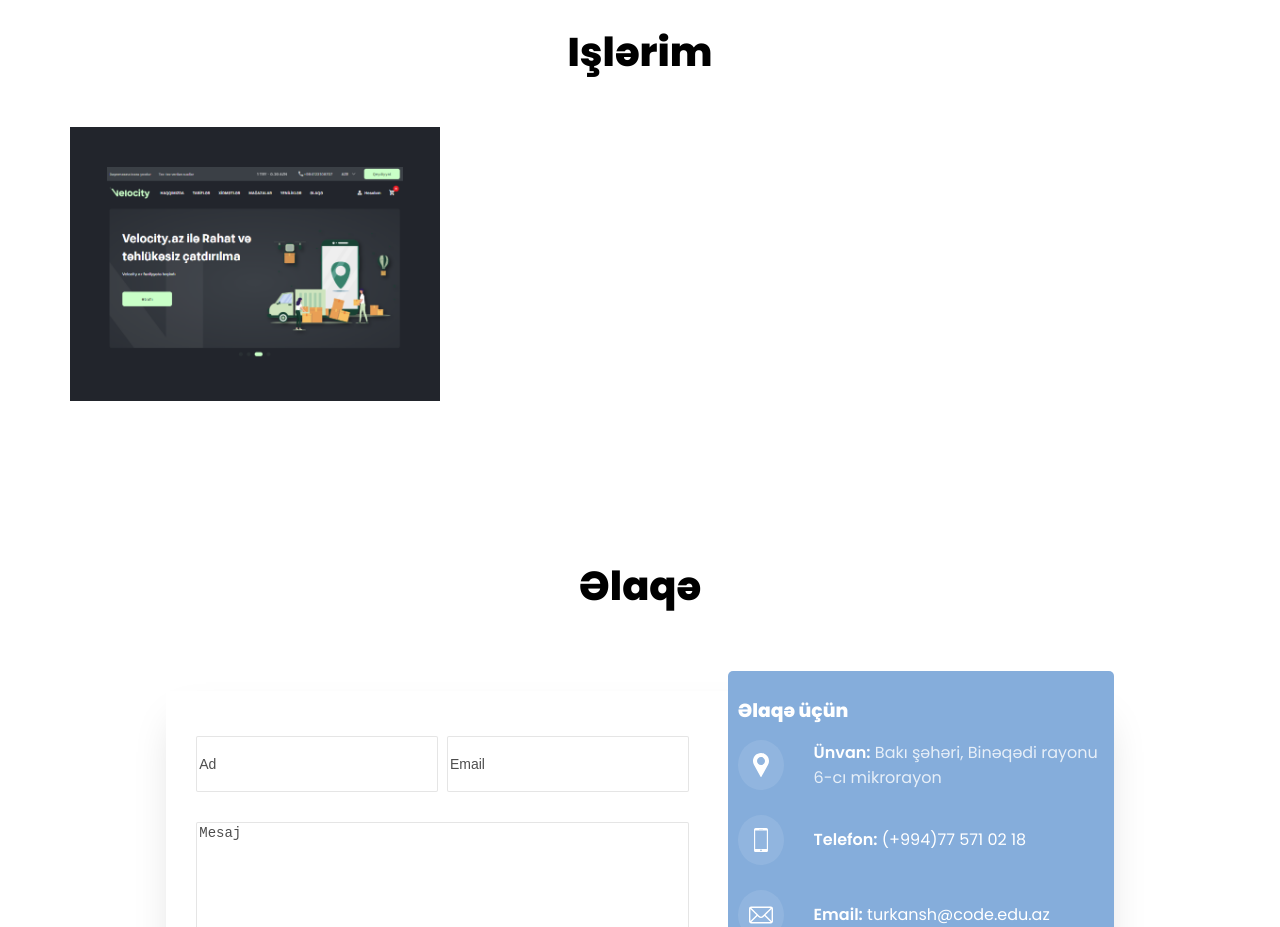
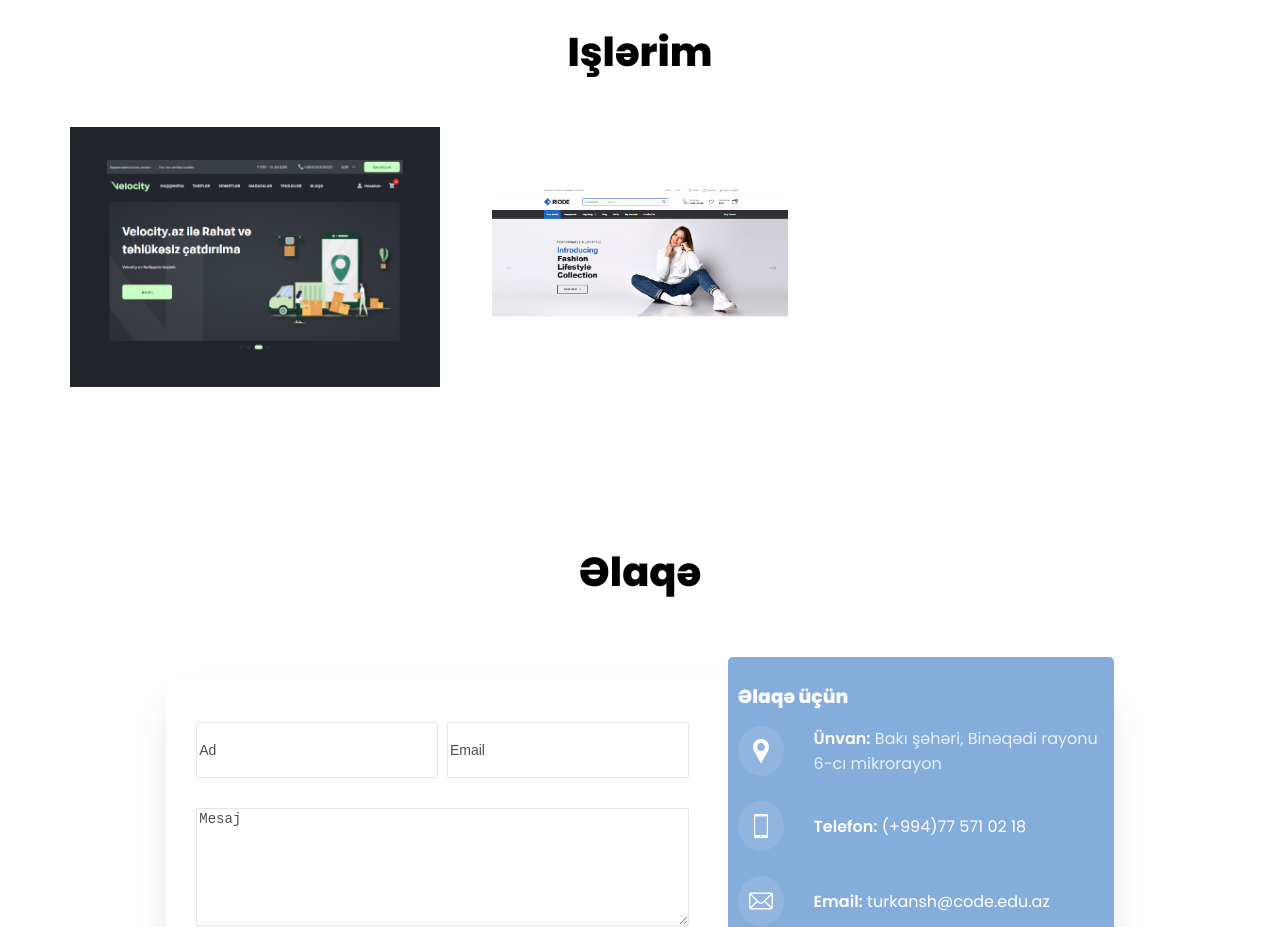
Before and after one commit to hashimovaturkan/my-portfolio, a website: page index.html in a window 1280 px wide. Shown: the part 3980-4907 px from the top of the page. Drawn offline with Linux system fonts and the light colour scheme.

Commit message:
Update-24-09-2021

```diff
--- a/assets/sass/pages/_home.scss
+++ b/assets/sass/pages/_home.scss
@@ -103,10 +103,16 @@
     &__box{
         position: relative;
         width: 100%;
-        background: url("../images/back.png");
+        height: 26rem;
         @include flexbox;
         overflow: hidden;
         cursor: pointer;
+        &--1{
+            background: url("../images/back.png");
+        }
+        &--2{
+            background: url("../images/riodeback.png");
+        }
     }
     &__img{
         margin: 4rem;
--- a/index.html
+++ b/index.html
@@ -557,11 +557,20 @@
                 <div class="work__wrapper" data-hover-in="work">
                     <div class="row">
                         <div class="col-12 col-sm-12 col-md-6 col-lg-4 col-xl-4">
-                            <a href="https://hashimovaturkan.github.io/Velocity/" target="_blank" class="work__box">
+                            <a href="https://hashimovaturkan.github.io/Velocity/" target="_blank" class="work__box work__box--1">
                                 <img class="work__img" src="./assets/images/velocity.png" alt="">
                                 <div class="work__close">
                                     <svg class="work__plus" height="30" viewBox="0 0 426.66667 426.66667" width="30" xmlns="http://www.w3.org/2000/svg"><path d="m405.332031 192h-170.664062v-170.667969c0-11.773437-9.558594-21.332031-21.335938-21.332031-11.773437 0-21.332031 9.558594-21.332031 21.332031v170.667969h-170.667969c-11.773437 0-21.332031 9.558594-21.332031 21.332031 0 11.777344 9.558594 21.335938 21.332031 21.335938h170.667969v170.664062c0 11.777344 9.558594 21.335938 21.332031 21.335938 11.777344 0 21.335938-9.558594 21.335938-21.335938v-170.664062h170.664062c11.777344 0 21.335938-9.558594 21.335938-21.335938 0-11.773437-9.558594-21.332031-21.335938-21.332031zm0 0"/></svg>
                                     <span class="work__title">Velocity</span>
+                                </div>
+                            </a>
+                        </div>
+                        <div class="col-12 col-sm-12 col-md-6 col-lg-4 col-xl-4">
+                            <a href="https://github.com/hashimovaturkan/riode-aspnetcore-shop" target="_blank" class="work__box work__box--2">
+                                <img class="work__img" src="./assets/images/riode.png" alt="">
+                                <div class="work__close">
+                                    <svg class="work__plus" height="30" viewBox="0 0 426.66667 426.66667" width="30" xmlns="http://www.w3.org/2000/svg"><path d="m405.332031 192h-170.664062v-170.667969c0-11.773437-9.558594-21.332031-21.335938-21.332031-11.773437 0-21.332031 9.558594-21.332031 21.332031v170.667969h-170.667969c-11.773437 0-21.332031 9.558594-21.332031 21.332031 0 11.777344 9.558594 21.335938 21.332031 21.335938h170.667969v170.664062c0 11.777344 9.558594 21.335938 21.332031 21.335938 11.777344 0 21.335938-9.558594 21.335938-21.335938v-170.664062h170.664062c11.777344 0 21.335938-9.558594 21.335938-21.335938 0-11.773437-9.558594-21.332031-21.335938-21.332031zm0 0"/></svg>
+                                    <span class="work__title">Riode</span>
                                 </div>
                             </a>
                         </div>
```
Also changed, not shown: assets/css/style.css, assets/images/riode.png (added), assets/images/riodeback.png (added).
